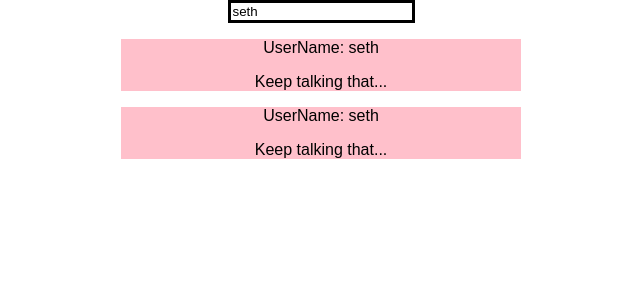
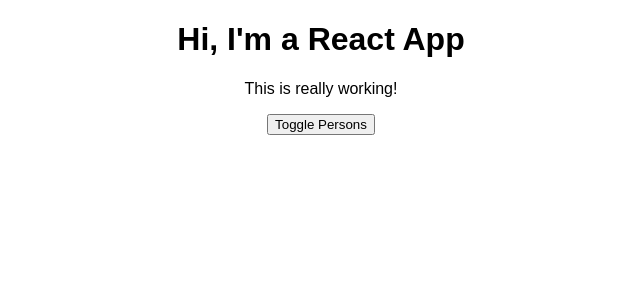
Before and after one commit to sethlewandowski/reactTheCompleteGuideUdemy, a React (Create React App) app in the folder Section3/react-complete-guide/: page / in a window 1280 px wide. Shown: the top 300 px of the page, without its empty margins (319-959 px from the left). Built offline with nearby package versions, Linux system fonts and the light colour scheme.

Commit message:
saving work

```diff
--- a/Section3/react-complete-guide/src/App.js
+++ b/Section3/react-complete-guide/src/App.js
@@ -1,38 +1,73 @@
 import React, { Component } from "react"
 import "./App.css"
-import UserOutput from "./UserOutput/UserOutput"
-import UserInput from "./UserInput/UserInput"
+import Person from "./Person/Person"
 
 class App extends Component {
   state = {
-    name1: "seth",
+    persons: [
+      { name: "Max", age: 28 },
+      { name: "Manu", age: 29 },
+      { name: "Stephanie", age: 26 },
+    ],
+    otherState: "some other value",
+    showPersons: false,
   }
 
-  nameChangedHandler = (e) => {
+  switchNameHandler = (newName) => {
+    // console.log('Was clicked!');
+    // DON'T DO THIS: this.state.persons[0].name = 'Maximilian';
     this.setState({
-      name1: e.target.value,
+      persons: [
+        { name: newName, age: 28 },
+        { name: "Manu", age: 29 },
+        { name: "Stephanie", age: 27 },
+      ],
     })
   }
 
+  nameChangedHandler = (event) => {
+    this.setState({
+      persons: [
+        { name: "Max", age: 28 },
+        { name: event.target.value, age: 29 },
+        { name: "Stephanie", age: 26 },
+      ],
+    })
+  }
+
+  togglePersonHandler = () => {
+    const doesShow = this.state.showPersons
+    this.setState({ showPersons: !doesShow })
+  }
+
   render() {
-    const style = {
-      backgroundColor: "white",
-      font: "inherit",
-      border: "2px solid blue",
-      padding: "8px",
-      cursor: "pointer",
-    }
     return (
       <div className='App'>
-        <UserInput
-          changed={this.nameChangedHandler}
-          currentName={this.state.name1}
-        />
-        <UserOutput userName={this.state.name1} />
-        <UserOutput userName={this.state.name1} />
+        <h1>Hi, I'm a React App</h1>
+        <p>This is really working!</p>
+        <button onClick={this.togglePersonHandler}>Toggle Persons</button>
+        {this.state.showPersons && (
+          <div>
+            <Person
+              name={this.state.persons[0].name}
+              age={this.state.persons[0].age}
+            />
+            <Person
+              name={this.state.persons[1].name}
+              age={this.state.persons[1].age}
+              click={this.switchNameHandler.bind(this, "Max!")}
+              changed={this.nameChangedHandler}
+            >
+              My Hobbies: Racing
+            </Person>
+            <Person
+              name={this.state.persons[2].name}
+              age={this.state.persons[2].age}
+            />
+          </div>
+        )}
       </div>
     )
-    // return React.createElement('div', {className: 'App'}, React.createElement('h1', null, 'Does this work now?'));
   }
 }
 
```
Also changed, not shown: 1 other file (tests, documents, lock files or other folders).
